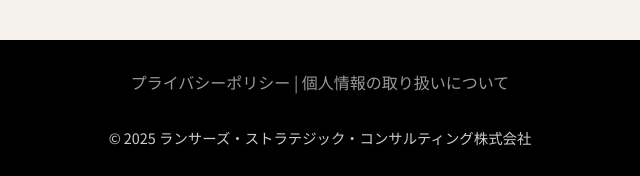
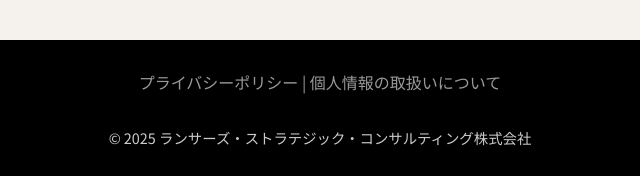
Before and after one commit to LancersSI/lancers-sc-lp, a plain HTML site: page index.html in a window 1280 px wide. Shown: the part 3846-4022 px from the top of the page, 320-960 px from the left. Drawn offline with Linux system fonts and the light colour scheme.

Commit message:
送り仮名修正

```diff
--- a/index.html
+++ b/index.html
@@ -155,7 +155,7 @@
 <footer class="footer">
     <div class="container">
         <div class="footer-links">
-            <a href="privacy-policy.html" class="footer-link">プライバシーポリシー | 個人情報の取り扱いについて</a>
+            <a href="privacy-policy.html" class="footer-link">プライバシーポリシー | 個人情報の取扱いについて</a>
         </div>
         <p class="copyright">&copy; 2025 ランサーズ・ストラテジック・コンサルティング株式会社</p>
     </div>
```
